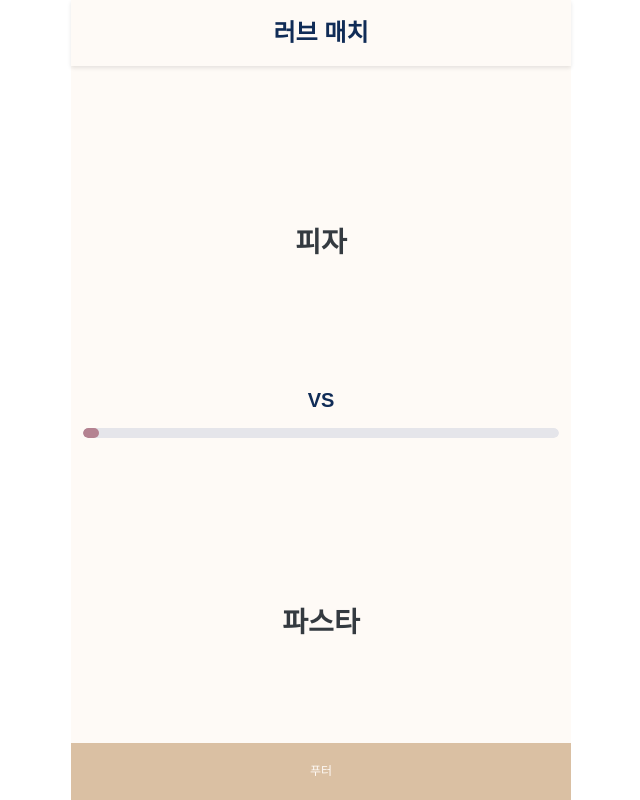
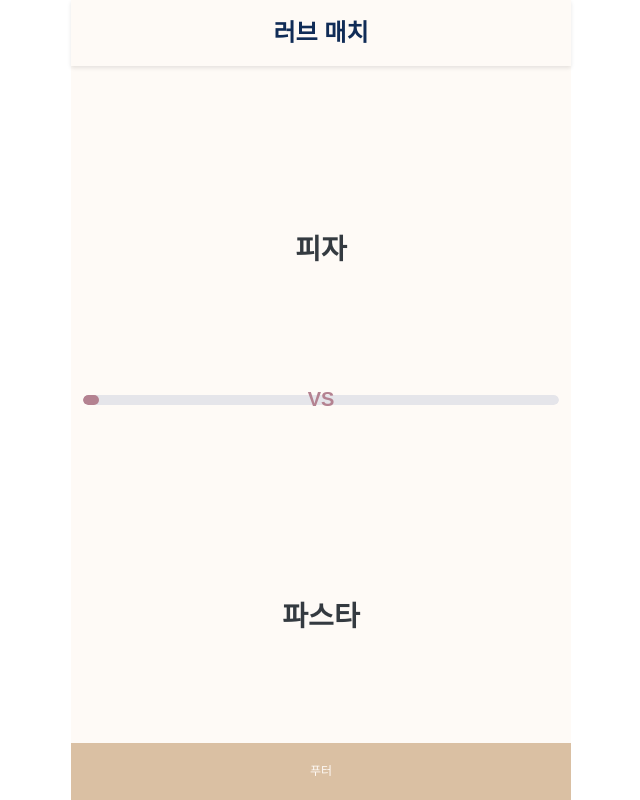
Before and after one commit to DoongleDoongle/love-match, a React (Create React App) app: page /taste-match/questions in a window 1280 px wide. Shown: the whole page, without its empty margins (319-959 px from the left). Built offline with nearby package versions, Linux system fonts and the light colour scheme.

Commit message:
애니메이션 개선

```diff
--- a/src/containers/taste-match/QuestionPage.js
+++ b/src/containers/taste-match/QuestionPage.js
@@ -25,24 +25,27 @@ const TextArea = styled.div`
   height: 100%;
   color: ${({ theme }) => theme.colors.dark};
   cursor: pointer;
-  transition: background-color 0.3s;
+  transition: transform 0.3s ease-in-out, box-shadow 0.3s ease-in-out;
 
   ${({ active }) =>
     active &&
     css`
-      background-color: ${theme.colors.lightBlueGrey}; // 선택 시 배경색 변경
+      transform: scale(1.1); // 선택 시 더 확대
+      box-shadow: 0 0 15px rgba(0, 0, 0, 0.3); // 선택 시 강조된 그림자
     `}
 `;
 
 const VersusText = styled.div`
-  font-size: ${({ theme }) => theme.fontSizes.large};
-  color: ${({ theme }) => theme.colors.primary};
-  position: fixed; // 위치를 고정시킵니다.
+  position: fixed;
   top: 50%; // 상단에서 50% 위치
   left: 50%; // 왼쪽에서 50% 위치
   transform: translate(-50%, -50%); // 중앙 정렬
+  padding: 0.5%;
+  font-size: ${({ theme }) => theme.fontSizes.large};
   font-weight: bold;
-  z-index: 100; // 다른 요소 위에 오도록 z-index 설정
+  color: ${({ theme }) => theme.colors.softRose};
+  /* background-color: ${({ theme }) => theme.colors.background}; */
+  z-index: 101; // Progress 위에 오도록 z-index 설정
 `;
 
 const QuestionPage = () => {
@@ -57,7 +60,7 @@ const QuestionPage = () => {
       setTimeout(() => {
         setKeywordIdx(keywordIdx + 1);
         setSelected(null); // 다음 질문으로 넘어가면 선택 해제
-      }, 500); // 선택 시 시각적 피드백을 제공한 후 다음으로 넘어감
+      }, 250); // 선택 시 시각적 피드백을 제공한 후 다음으로 넘어감
     } else {
       navigate("/taste-match/results"); // keywords를 모두 표시한 후 다음 페이지로 이동
     }
@@ -80,6 +83,14 @@ const QuestionPage = () => {
         strokeColor={theme.colors.softRose}
         showInfo={false}
         strokeWidth={10}
+        style={{
+          position: "fixed",
+          top: "50%",
+          left: "50%",
+          transform: "translate(-50%, -50%)",
+          width: "500px",
+          zIndex: 100,
+        }}
       />
       <TextArea
         onClick={() => clickTextArea("bottom")}
```
